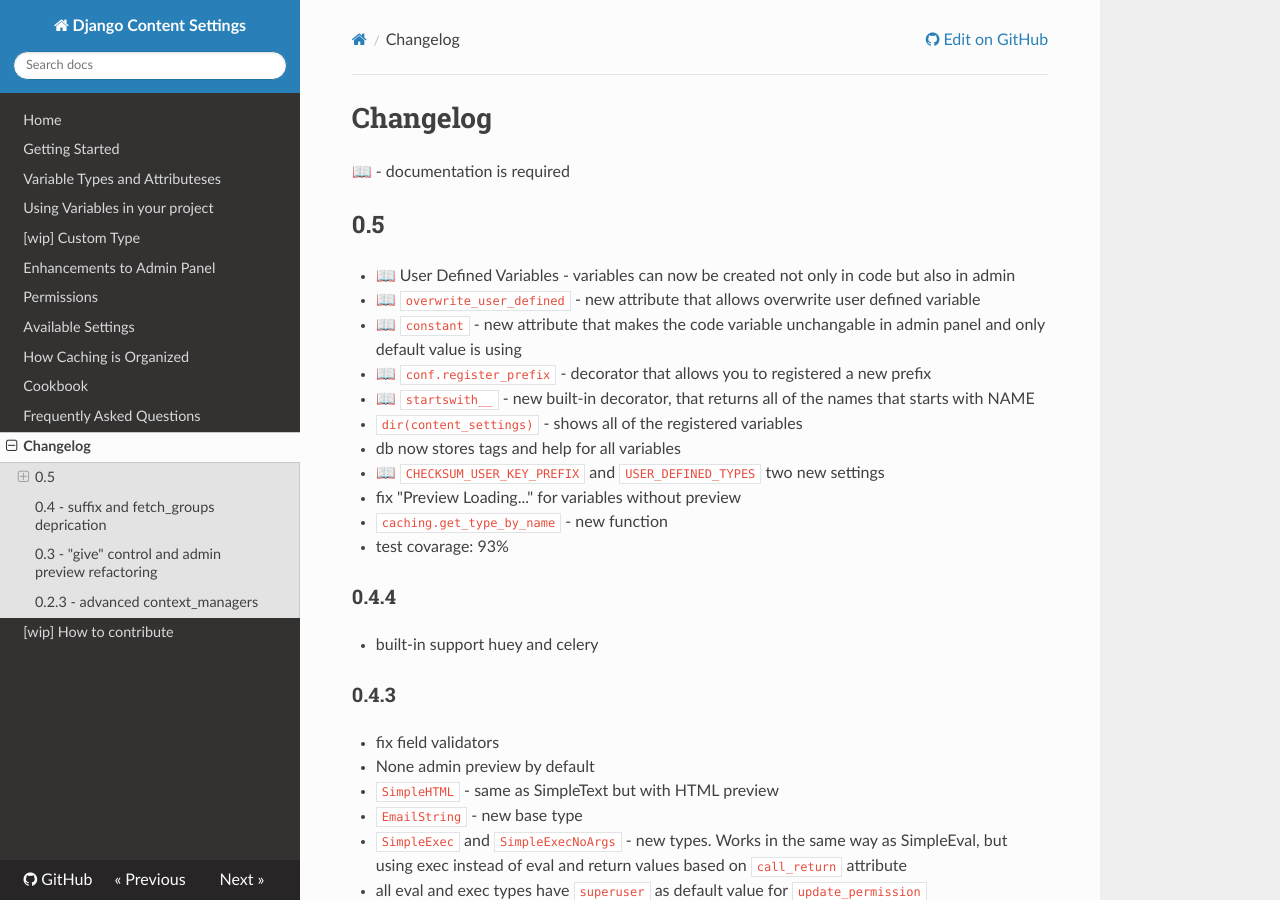
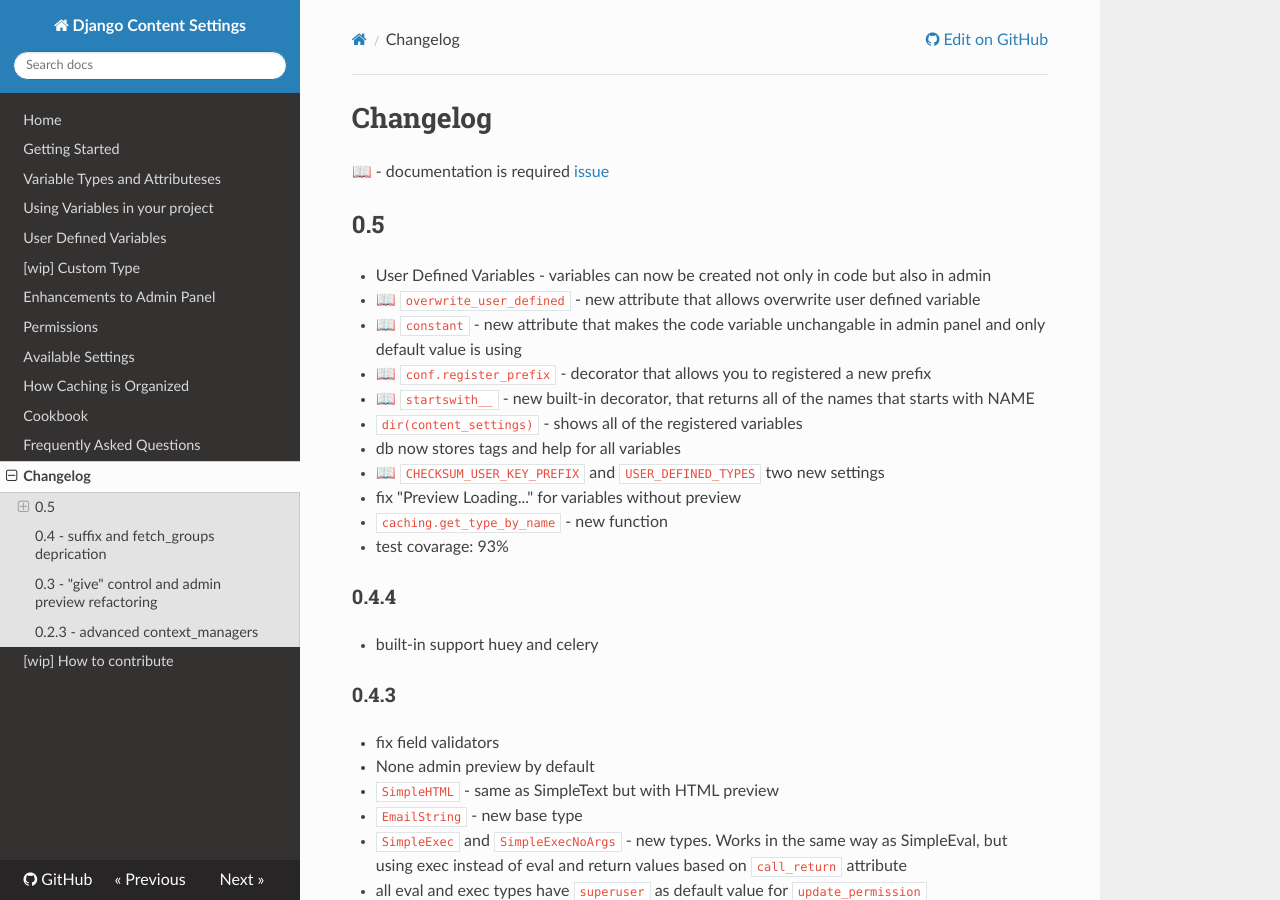
Before and after one commit to occipital/django-content-settings, an MkDocs documentation site: the page built from docs/changelog.md, in a window 1280 px wide and 900 px high. Built offline with MkDocs 1.6.1, drawn with Linux system fonts in a browser that asks for light colours; nearby versions of some CDN libraries.

Commit message:
#30 docs for User Defined Variables

```diff
--- a/docs/changelog.md
+++ b/docs/changelog.md
@@ -1,10 +1,10 @@
 # Changelog
 
-📖 - documentation is required
+📖 - documentation is required [issue](https://github.com/occipital/django-content-settings/issues/30)
 
 ## 0.5
 
-* 📖 User Defined Variables - variables can now be created not only in code but also in admin
+* User Defined Variables - variables can now be created not only in code but also in admin
 * 📖 `overwrite_user_defined` - new attribute that allows overwrite user defined variable
 * 📖 `constant` - new attribute that makes the code variable unchangable in admin panel and only default value is using
 * 📖 `conf.register_prefix` - decorator that allows you to registered a new prefix
--- a/mkdocs.yml
+++ b/mkdocs.yml
@@ -4,6 +4,7 @@
   - Getting Started: first.md
   - Variable Types and Attributeses: types.md
   - Using Variables in your project: access.md
+  - User Defined Variables: uservar.md
   - "[wip] Custom Type": custom.md
   - Enhancements to Admin Panel: admin.md
   - Permissions: permissions.md
```
Also changed, not shown: docs/uservar.md (added, +46 -0 lines).
